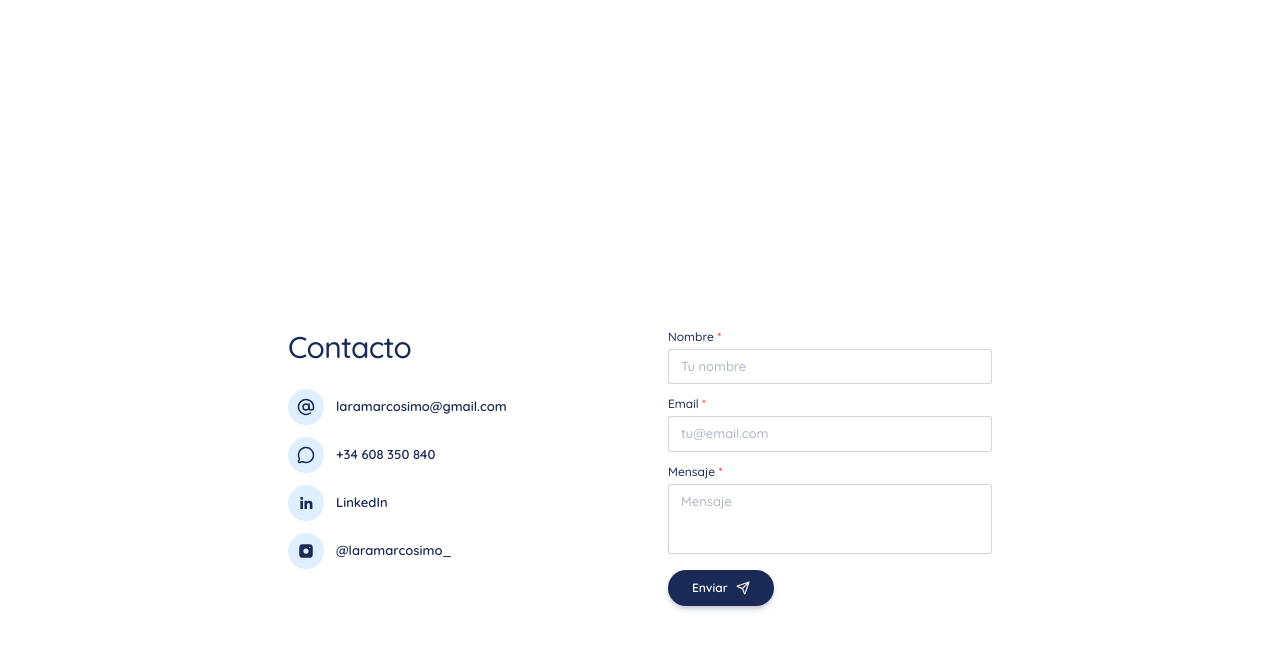
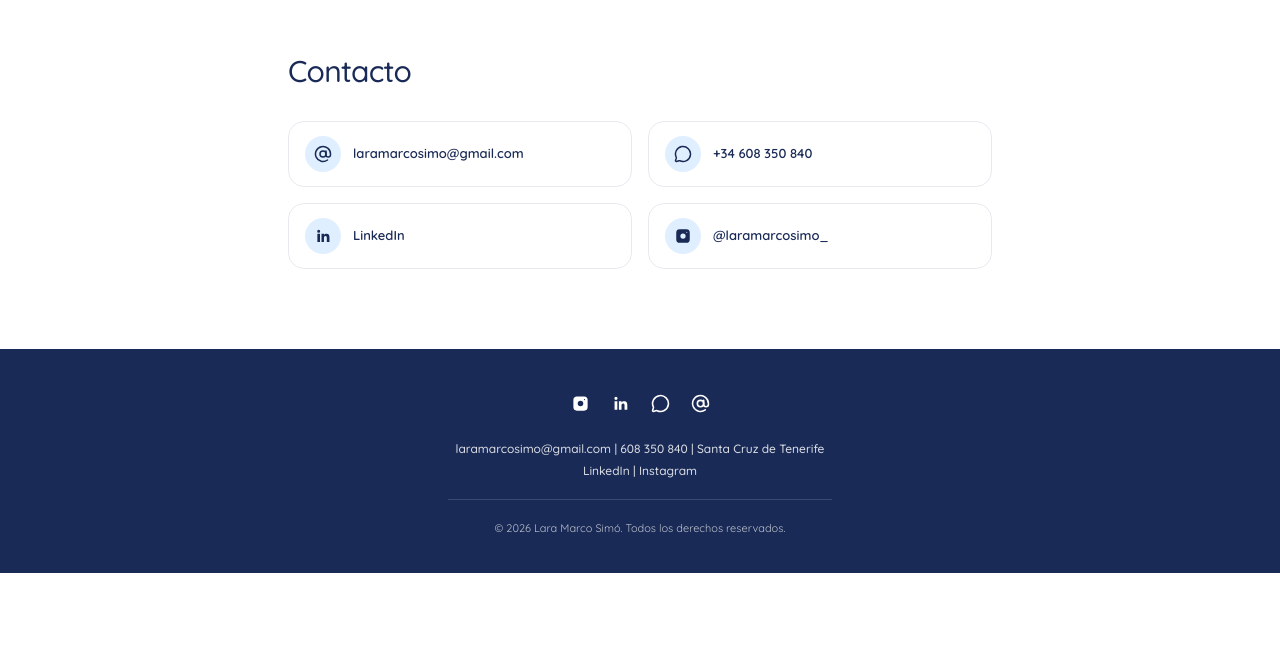
Before and after one commit to laramarcosimo/Portfolio, a React (Vite) app: page / in a window 1280 px wide. Shown: the part 2990-3640 px from the top of the page. After the commit the page ends 3563 px from the top, so only its background shows below. Built offline with nearby package versions, Linux system fonts and the light colour scheme.

Commit message:
Remove contact band lines and contact form; tighten spacing after projects
Co-Authored-By: Claude Sonnet 5 <noreply@anthropic.com>

```diff
--- a/src/lib/homeRoutes.js
+++ b/src/lib/homeRoutes.js
@@ -21,12 +21,3 @@ export function heroAboutRoute(W, r) {
 
 /** Siempre queda dibujado el barrido del hero. */
 export const heroAboutMin = (r) => r.inicio.b + 40
-
-/** Recorrido de la banda de Contacto: dos barridos finos (altura `H` de la banda). */
-export function contactRoute(W, _r, H) {
-  const k = W < 700 ? 0.55 : 1
-  return zigzag(W, [
-    { y: H * 0.36, amp: 34 * k, drift: 46 * k },
-    { y: H * 0.74, amp: 28 * k, drift: -40 * k },
-  ])
-}
--- a/src/pages/Home.jsx
+++ b/src/pages/Home.jsx
@@ -21,7 +21,7 @@ export default function Home() {
         <About />
       </div>
       <HorizontalProjects />
-      <Contact band />
+      <Contact />
     </main>
   )
 }
--- a/src/sections/Contact.jsx
+++ b/src/sections/Contact.jsx
@@ -1,14 +1,6 @@
-import { useRef, useState } from 'react'
-import { motion } from 'framer-motion'
-import { AtSign, Check, MessageCircle, Send } from 'lucide-react'
-import Button from '../components/Button'
-import FluidLines from '../components/FluidLines'
+import { AtSign, MessageCircle } from 'lucide-react'
 import Reveal from '../components/Reveal'
-import { contactRoute } from '../lib/homeRoutes'
-import { contactItems, site } from '../data/content'
-
-const field =
-  'mt-1 w-full rounded-[3px] border border-navy/20 bg-white px-3 py-2 text-[13px] text-navy placeholder:text-navy/35 transition focus:border-sky focus:outline-none focus:ring-4 focus:ring-sky/40'
+import { contactItems } from '../data/content'
 
 // Iconos de los enlaces de contacto (la web original: correo, WhatsApp, LinkedIn e Instagram)
 const brandPaths = {
@@ -28,41 +20,20 @@ function ContactIcon({ kind }) {
   )
 }
 
-/** Contacto: los cuatro enlaces de la web original y un formulario. `band`: banda superior con líneas fluidas (portada). */
-export default function Contact({ band = false }) {
-  const [sent, setSent] = useState(false)
-  const bandRef = useRef(null)
-
-  // Sin backend: abre el cliente de correo con el mensaje ya redactado.
-  const onSubmit = (e) => {
-    e.preventDefault()
-    const data = new FormData(e.currentTarget)
-    const subject = `Contacto desde el portafolio — ${data.get('name')}`
-    const body = `${data.get('message')}\n\n${data.get('name')} (${data.get('email')})`
-    window.location.href = `mailto:${site.email}?subject=${encodeURIComponent(subject)}&body=${encodeURIComponent(body)}`
-    setSent(true)
-  }
-
+/** Contacto: los cuatro enlaces de la web original (correo, WhatsApp, LinkedIn e Instagram). */
+export default function Contact() {
   return (
-    <section id="contacto" className="relative bg-white">
-      {band && (
-        <div ref={bandRef} id="contact-band" className="relative isolate h-[240px] overflow-hidden sm:h-[300px]">
-          <FluidLines containerRef={bandRef} build={contactRoute} />
-        </div>
-      )}
-
-      <div className="relative z-10 bg-white">
-        <div className="mx-auto grid max-w-3xl gap-10 px-5 py-14 sm:px-8 md:grid-cols-2 md:gap-14">
-          <Reveal>
+    <section id="contacto" className="relative bg-white py-16 sm:py-20">
+      <Reveal className="mx-auto max-w-3xl px-5 sm:px-8">
         <h2 className="text-3xl font-medium tracking-tight text-navy">Contacto</h2>
-            <ul className="mt-6 space-y-3">
+        <ul className="mt-8 grid gap-4 sm:grid-cols-2">
           {contactItems.map((c) => (
             <li key={c.kind}>
               <a
                 href={c.href}
                 target={c.kind === 'mail' ? undefined : '_blank'}
                 rel="noreferrer"
-                    className="flex items-center gap-3 text-[13px] font-semibold text-navy transition hover:text-lilac"
+                className="flex items-center gap-3 rounded-2xl border border-navy/10 px-4 py-3.5 text-[13px] font-semibold text-navy transition hover:border-lilac hover:text-lilac"
               >
                 <span className="grid h-9 w-9 place-items-center rounded-full bg-sky/30">
                   <ContactIcon kind={c.kind} />
@@ -73,40 +44,6 @@ export default function Contact({ band = false }) {
           ))}
         </ul>
       </Reveal>
-
-          <motion.form
-            onSubmit={onSubmit}
-            initial={{ opacity: 0, y: 24 }}
-            whileInView={{ opacity: 1, y: 0 }}
-            viewport={{ once: true, amount: 0.2 }}
-            transition={{ duration: 0.7 }}
-            className="space-y-3"
-          >
-            <label className="block text-xs font-medium text-navy">
-              Nombre <span className="text-red-500">*</span>
-              <input name="name" required autoComplete="name" placeholder="Tu nombre" className={field} />
-            </label>
-            <label className="block text-xs font-medium text-navy">
-              Email <span className="text-red-500">*</span>
-              <input name="email" type="email" required autoComplete="email" placeholder="tu@email.com" className={field} />
-            </label>
-            <label className="block text-xs font-medium text-navy">
-              Mensaje <span className="text-red-500">*</span>
-              <textarea name="message" required rows={3} placeholder="Mensaje" className={`${field} resize-none`} />
-            </label>
-            <div className="flex flex-wrap items-center gap-3">
-              <Button as="button" type="submit">
-                Enviar <Send size={14} />
-              </Button>
-              {sent && (
-                <p role="status" className="flex items-center gap-1.5 text-xs font-medium text-navy">
-                  <Check size={14} className="text-lilac" /> Se abrirá tu aplicación de correo.
-                </p>
-              )}
-            </div>
-          </motion.form>
-        </div>
-      </div>
     </section>
   )
 }
```
Lines whose indentation alone changed are shown as unchanged.
